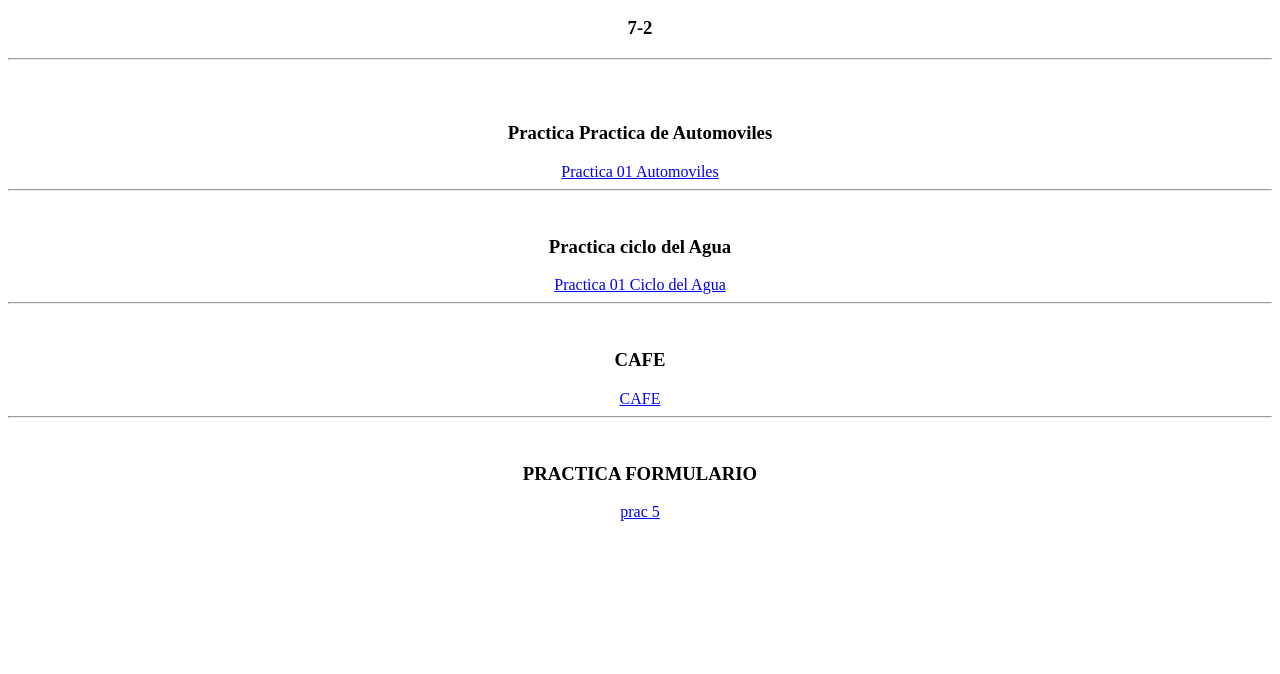
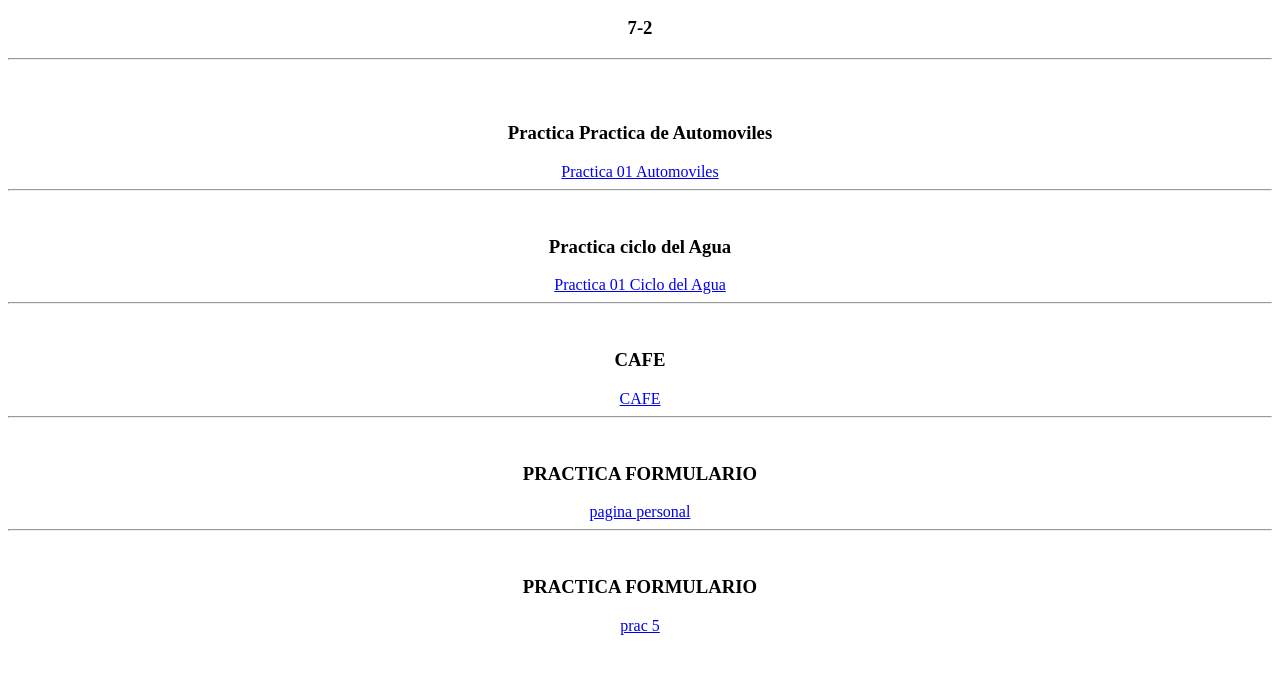
Before and after one commit to bernardoRG1/PRW, a plain HTML site: page index.html in a window 1280 px wide. Shown: the part 110-784 px from the top of the page. Drawn offline with Linux system fonts and the light colour scheme.

Commit message:
Update index.html

```diff
--- a/index.html
+++ b/index.html
@@ -29,6 +29,11 @@
       <hr>
       <br>
       <h3>PRACTICA FORMULARIO</h3>
+      <a href="html/PERSONAL.html">pagina personal</a>
+      <br>
+      <hr>
+      <br>
+      <h3>PRACTICA FORMULARIO</h3>
       <a href="html/prac05.html">prac 5</a>
 
    </center>
```
